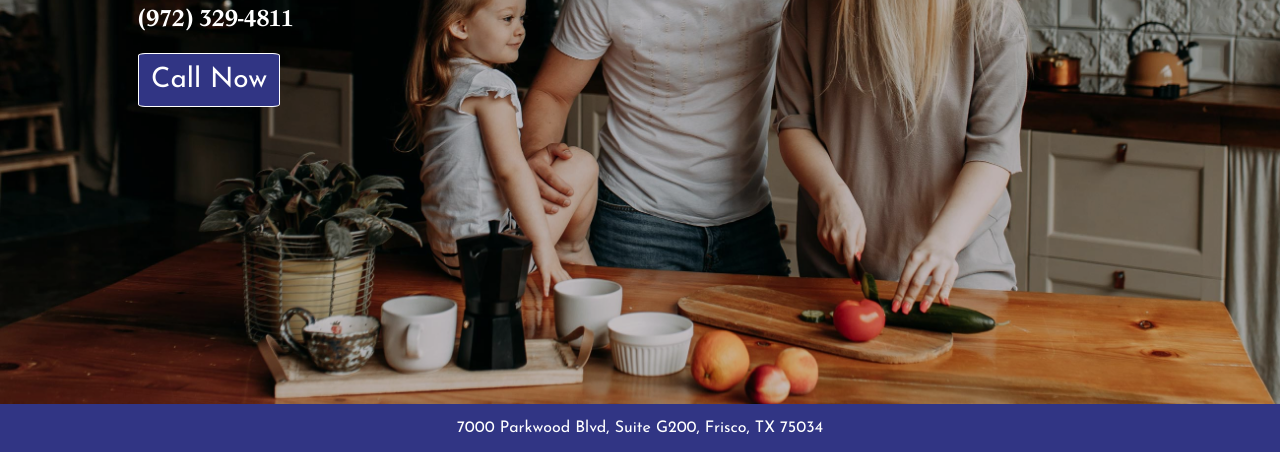
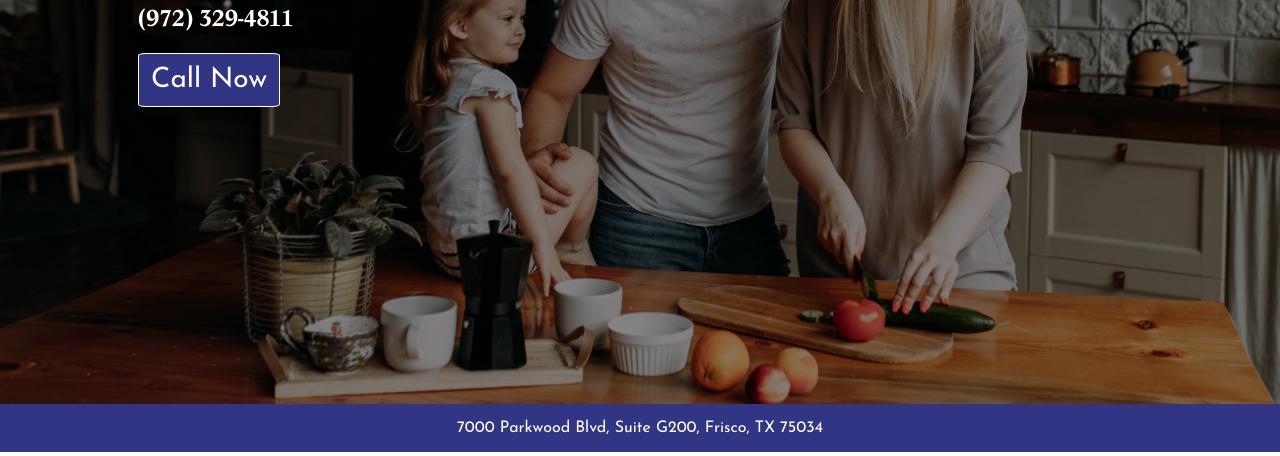
Before and after one commit to ConradTrost/ott-coming-soon, a plain HTML site: page index.html in a window 1280 px wide. Shown: the part 348-804 px from the top of the page. Drawn offline with Linux system fonts and the light colour scheme.

Commit message:
style adjust

```diff
--- a/styles.css
+++ b/styles.css
@@ -20,7 +20,7 @@ body {
     width: 100%;
     object-fit: cover;
     position: relative;
-    filter: brightness(80%);
+    filter: brightness(55%);
 }
 
 .site-logo {
```
